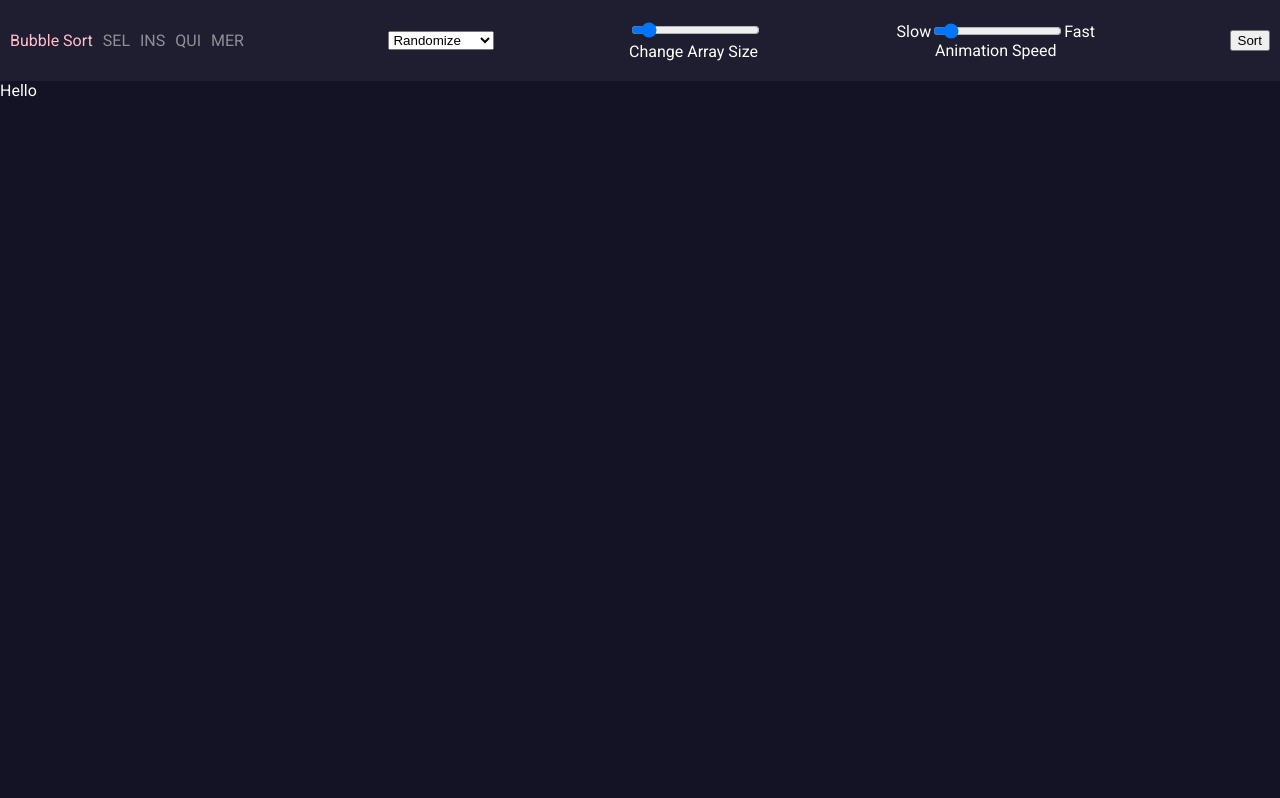
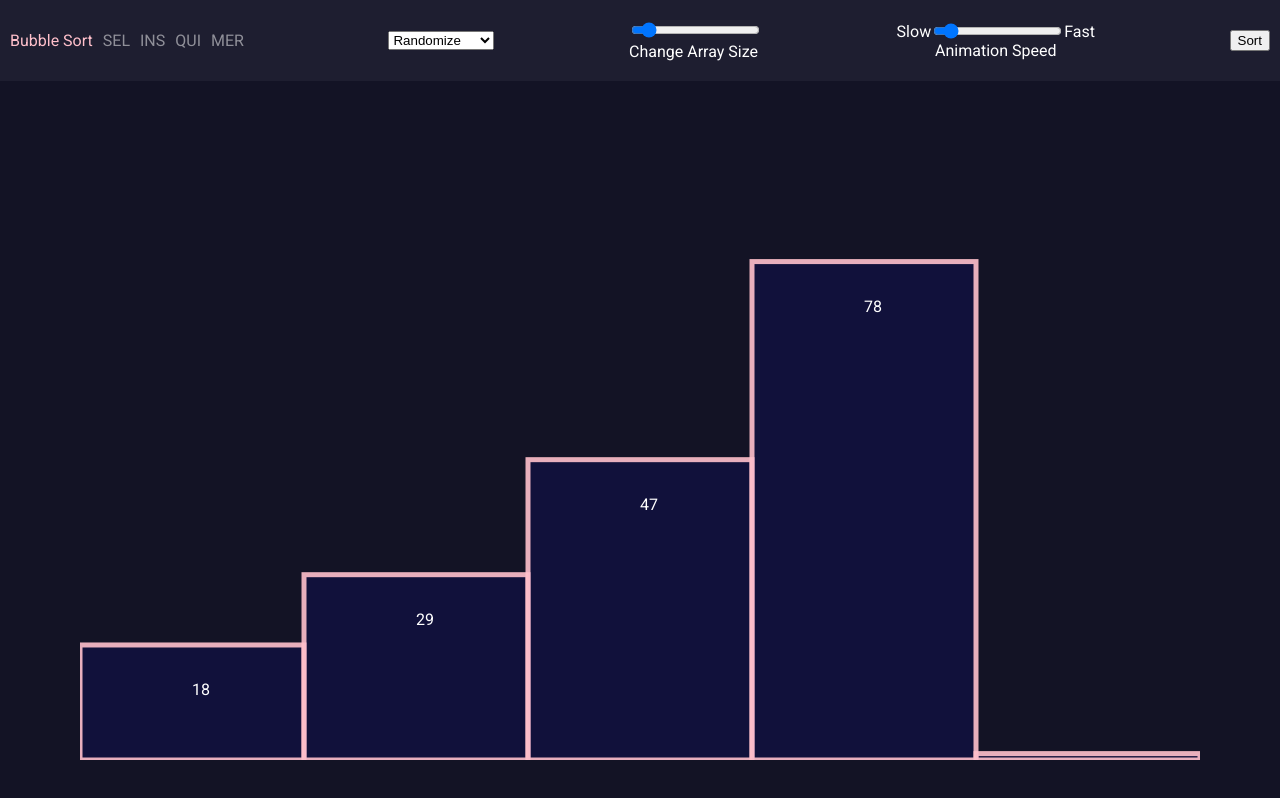
Before and after one commit to uppeabhishek/sorting-visualizer, a React (Create React App) app: page / in a window 1280 px wide. Built offline with nearby package versions, Linux system fonts and the light colour scheme.

Commit message:
added array blocks using svg elements

```diff
--- a/src/components/ArrayBlocks/index.tsx
+++ b/src/components/ArrayBlocks/index.tsx
@@ -1,6 +1,7 @@
-import React, { FunctionComponent, useRef, useEffect } from "react";
+import React, { FunctionComponent, useRef, useEffect, useState } from "react";
 import { useSelector } from "react-redux";
 import { RootState } from "../../reducers";
+import { useWindowSize } from "../../hooks/useWindowSize";
 
 export const ArrayBlocks: FunctionComponent = () => {
     // Don't destructure as destructing will cause the whole object to rerender
@@ -12,6 +13,8 @@ export const ArrayBlocks: FunctionComponent = () => {
     let arraySize = useSelector((state: RootState) => state.globals.arraySize);
     const arrayType = useSelector((state: RootState) => state.globals.arrayType);
 
+    const [arrayElements, setArrayElements] = useState([]);
+
     const divisor = useRef(2);
 
     const minElements = useRef(2);
@@ -19,6 +22,8 @@ export const ArrayBlocks: FunctionComponent = () => {
     const minRange = useRef(1);
 
     const maxRange = useRef(100);
+
+    const [remainingHeightWidth, setRemainingHeightWidth] = useState([0, 0]);
 
     function getRandomInt(min: number, max: number) {
         min = Math.ceil(min);
@@ -30,8 +35,10 @@ export const ArrayBlocks: FunctionComponent = () => {
     function getRandomArrayElements() {
         const array: number[] = [];
 
-        if (arraySize < minElements.current) {
-            arraySize = minElements.current;
+        const { current } = minElements;
+
+        if (arraySize < current) {
+            arraySize = current;
         }
         const size = Math.ceil(arraySize / divisor.current);
 
@@ -44,21 +51,21 @@ export const ArrayBlocks: FunctionComponent = () => {
 
     function arrayTypes(type: string) {
         const dict = {
-            Randomize() {
+            "Almost Sorted": function () {
                 return getRandomArrayElements();
             },
-            "Almost Sorted": function () {
-                return getRandomArrayElements();
+            Decreasing() {
+                return getRandomArrayElements().sort(function (a, b) {
+                    return b - a;
+                });
             },
             Increasing() {
                 return getRandomArrayElements().sort(function (a, b) {
                     return a - b;
                 });
             },
-            Decreasing() {
-                return getRandomArrayElements().sort(function (a, b) {
-                    return b - a;
-                });
+            Randomize() {
+                return getRandomArrayElements();
             }
         };
 
@@ -67,12 +74,88 @@ export const ArrayBlocks: FunctionComponent = () => {
     }
 
     useEffect(() => {
-        console.log(arrayTypes(arrayType));
+        setArrayElements(arrayTypes(arrayType));
     }, [arraySize]);
 
     useEffect(() => {
-        console.log(arrayTypes(arrayType));
+        setArrayElements(arrayTypes(arrayType));
     }, [arrayType]);
 
-    return <div>Hello</div>;
+    const paddingLeftRight = useRef(80);
+
+    const paddingTopBottom = useRef(40);
+
+    const len = arrayElements.length;
+
+    // Subtract top and bottom margin
+    const height = remainingHeightWidth[0] - paddingTopBottom.current * 2;
+
+    // Subtract left and right margin
+    const width = remainingHeightWidth[1] - paddingLeftRight.current * 2;
+
+    const eachElementWidth = width / len;
+
+    const [innerWidth, innerHeight] = useWindowSize();
+
+    useEffect(() => {
+        const header = document.querySelector("header");
+
+        if (header) {
+            setRemainingHeightWidth([innerHeight - header.offsetHeight, innerWidth]);
+        }
+    }, [innerWidth, innerHeight]);
+
+    useEffect(() => {
+        const header = document.querySelector("header");
+        const body = document.querySelector("body");
+
+        if (header && body) {
+            setRemainingHeightWidth([innerHeight - header.offsetHeight, innerWidth]);
+        }
+    }, []);
+
+    return remainingHeightWidth[0] !== 0 ? (
+        <svg
+            height={height}
+            style={{
+                paddingBottom: paddingTopBottom.current,
+                paddingLeft: paddingLeftRight.current,
+                paddingRight: paddingLeftRight.current,
+                paddingTop: paddingTopBottom.current
+            }}
+            width={width}
+            xmlns="http://www.w3.org/2000/svg"
+        >
+            {arrayElements.map((eachElement: number, index: number) => {
+                const eachElementHeight = (eachElement * height) / maxRange.current;
+
+                return (
+                    <g key={index}>
+                        <rect
+                            height={eachElementHeight}
+                            style={{
+                                fill: "blue",
+                                fillOpacity: 0.1,
+                                stroke: "pink",
+                                strokeOpacity: 0.9,
+                                strokeWidth: 5
+                            }}
+                            width={eachElementWidth}
+                            x={index * eachElementWidth}
+                            y={height - eachElementHeight}
+                        />
+                        <text
+                            style={{ fill: "white" }}
+                            x={index * eachElementWidth + eachElementWidth / 2}
+                            y={height - eachElementHeight + 50}
+                        >
+                            {eachElement}
+                        </text>
+                    </g>
+                );
+            })}
+        </svg>
+    ) : (
+        <div />
+    );
 };
--- a/src/components/Header/AnimationSlider.tsx
+++ b/src/components/Header/AnimationSlider.tsx
@@ -9,7 +9,7 @@ export const AnimationSlider: FunctionComponent = () => {
     const animationSpeed = useSelector((state: RootState) => state.globals.animationSpeed);
 
     function changeAnimationSpeedFunc(e: ChangeEvent<HTMLInputElement>) {
-        dispatch(changeAnimationSpeed(parseInt(e.currentTarget.value)));
+        dispatch(changeAnimationSpeed(parseInt(e.currentTarget.value, 10)));
     }
 
     return (
--- a/src/components/Header/SizeSlider.tsx
+++ b/src/components/Header/SizeSlider.tsx
@@ -9,7 +9,7 @@ export const SizeSlider: FunctionComponent = () => {
     const dispatch = useDispatch();
 
     function changeArraySizeFunc(e: ChangeEvent<HTMLInputElement>) {
-        dispatch(changeArraySize(parseInt(e.currentTarget.value)));
+        dispatch(changeArraySize(parseInt(e.currentTarget.value, 10)));
     }
 
     return (
--- /dev/null
+++ b/src/hooks/useWindowSize.ts
@@ -0,0 +1,18 @@
+import { useEffect, useState } from "react";
+
+export function useWindowSize(): number[] {
+    const [size, setSize] = useState([window.innerWidth, window.innerHeight]);
+
+    useEffect(() => {
+        function onResize() {
+            setSize([window.innerWidth, window.innerHeight]);
+        }
+        window.addEventListener("resize", onResize);
+
+        return () => {
+            window.removeEventListener("resize", onResize);
+        };
+    }, []);
+
+    return size;
+}
--- a/src/index.css
+++ b/src/index.css
@@ -30,6 +30,8 @@ body {
 #root {
     display: flex;
     flex-direction: column;
+    height: 100%;
+    width: 100%;
 }
 
 header {
```
Also changed, not shown: .eslintrc.json.
